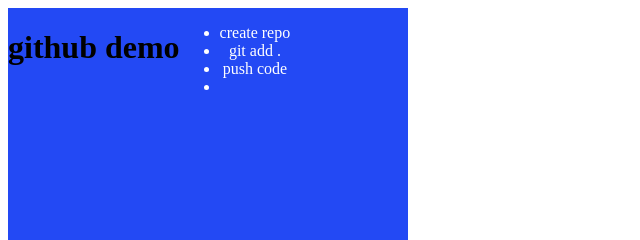
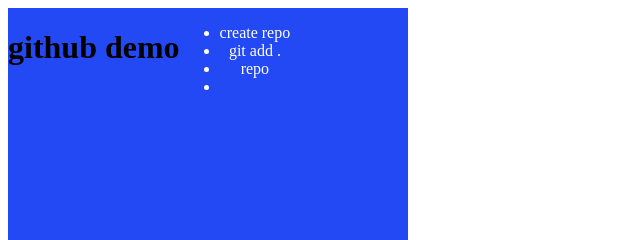
Before and after one commit to Mmasichuks/website, a plain HTML site: page index.html in a window 1280 px wide. Shown: the top 240 px of the page, 0-640 px from the left. Drawn offline with Linux system fonts and the light colour scheme.

Commit message:
second comit

```diff
--- a/index.html
+++ b/index.html
@@ -12,7 +12,7 @@
         <ul>
             <li>create repo</li>
             <li>git add .</li>
-            <li>push code</li>
+            <li>repo</li>
             <li></li>
         </ul>
     </div>
```
